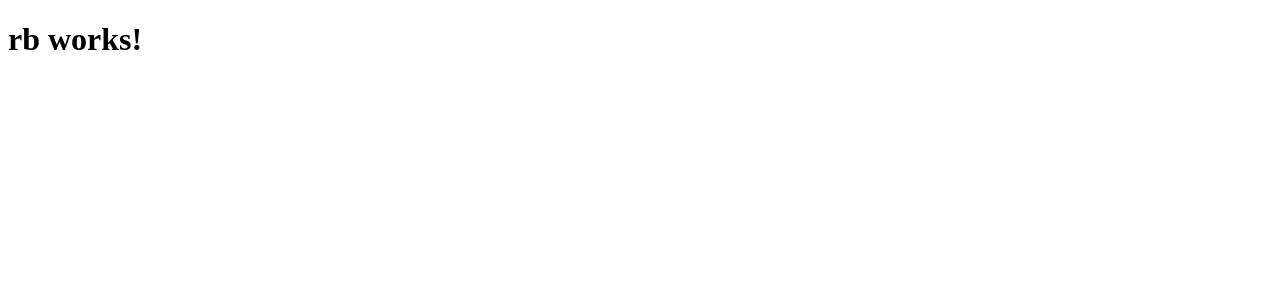
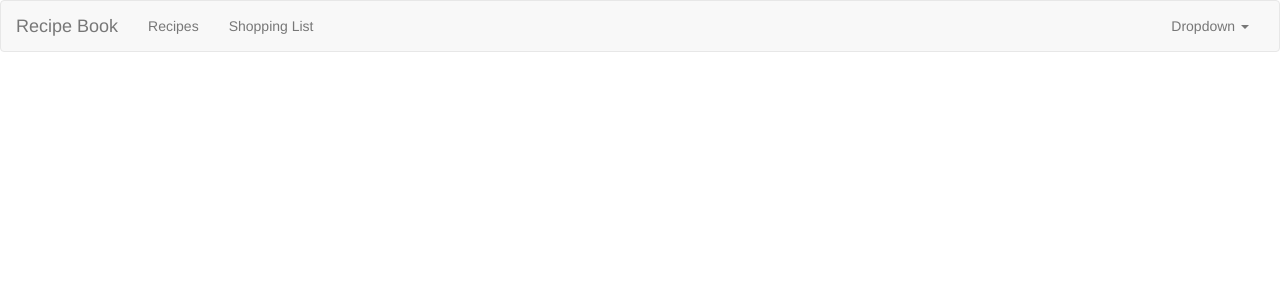
Before and after one commit to pushpa66/Angular2-Recipe-Book, an Angular app: page / in a window 1280 px wide. Shown: the top 300 px of the page. Built offline with nearby package versions, Linux system fonts and the light colour scheme.

Commit message:
header component is added

```diff
--- a/src/app/app.component.html
+++ b/src/app/app.component.html
@@ -1,3 +1 @@
-<h1>
-  {{title}}
-</h1>
+<rb-header></rb-header>
--- a/src/app/app.component.ts
+++ b/src/app/app.component.ts
@@ -1,10 +1,12 @@
 import { Component } from '@angular/core';
+import {HeaderComponent} from "./header.component";
 
 @Component({
   selector: 'rb-root',
   templateUrl: './app.component.html',
-  styleUrls: ['./app.component.css']
+  styleUrls: ['./app.component.css'],
+  entryComponents: [HeaderComponent]
 })
 export class AppComponent {
-  title = 'rb works!';
+
 }
--- a/src/app/app.module.ts
+++ b/src/app/app.module.ts
@@ -4,10 +4,12 @@
 import { HttpModule } from '@angular/http';
 
 import { AppComponent } from './app.component';
+import { HeaderComponent } from './header.component';
 
 @NgModule({
   declarations: [
-    AppComponent
+    AppComponent,
+    HeaderComponent
   ],
   imports: [
     BrowserModule,
--- /dev/null
+++ b/src/app/header.component.html
@@ -0,0 +1,28 @@
+<nav class="navbar navbar-default">
+  <div class="container-fluid">
+    <!-- Brand and toggle get grouped for better mobile display -->
+    <div class="navbar-header">
+      <a class="navbar-brand" href="#">Recipe Book</a>
+    </div>
+
+    <!-- Collect the nav links, forms, and other content for toggling -->
+    <div class="collapse navbar-collapse" id="bs-example-navbar-collapse-1">
+      <ul class="nav navbar-nav">
+        <li><a href="#">Recipes</a></li>
+        <li><a href="#">Shopping List</a></li>
+      </ul>
+      <ul class="nav navbar-nav navbar-right">
+        <li class="dropdown">
+          <a href="#" class="dropdown-toggle" data-toggle="dropdown" role="button" aria-haspopup="true" aria-expanded="false">Dropdown <span class="caret"></span></a>
+          <ul class="dropdown-menu">
+            <li><a href="#">Action</a></li>
+            <li><a href="#">Another action</a></li>
+            <li><a href="#">Something else here</a></li>
+            <li role="separator" class="divider"></li>
+            <li><a href="#">Separated link</a></li>
+          </ul>
+        </li>
+      </ul>
+    </div><!-- /.navbar-collapse -->
+  </div><!-- /.container-fluid -->
+</nav>
--- /dev/null
+++ b/src/app/header.component.ts
@@ -0,0 +1,14 @@
+import { Component, OnInit } from '@angular/core';
+
+@Component({
+  selector: 'rb-header',
+  templateUrl: './header.component.html'
+})
+export class HeaderComponent implements OnInit {
+
+  constructor() { }
+
+  ngOnInit() {
+  }
+
+}
--- a/src/index.html
+++ b/src/index.html
@@ -7,6 +7,8 @@
 
   <meta name="viewport" content="width=device-width, initial-scale=1">
   <link rel="icon" type="image/x-icon" href="favicon.ico">
+  <!-- Latest compiled and minified CSS -->
+  <link rel="stylesheet" href="https://maxcdn.bootstrapcdn.com/bootstrap/3.3.7/css/bootstrap.min.css" integrity="sha384-BVYiiSIFeK1dGmJRAkycuHAHRg32OmUcww7on3RYdg4Va+PmSTsz/K68vbdEjh4u" crossorigin="anonymous">
 </head>
 <body>
   <rb-root>Loading...</rb-root>
```
Also changed, not shown: 1 other file (tests, documents, lock files or other folders).
